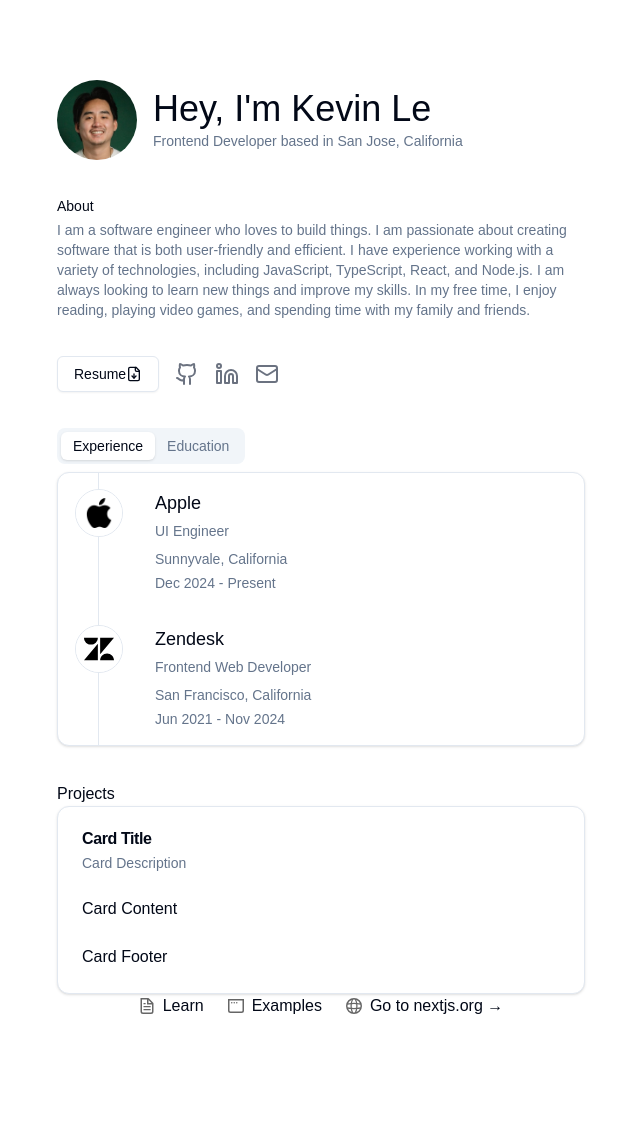
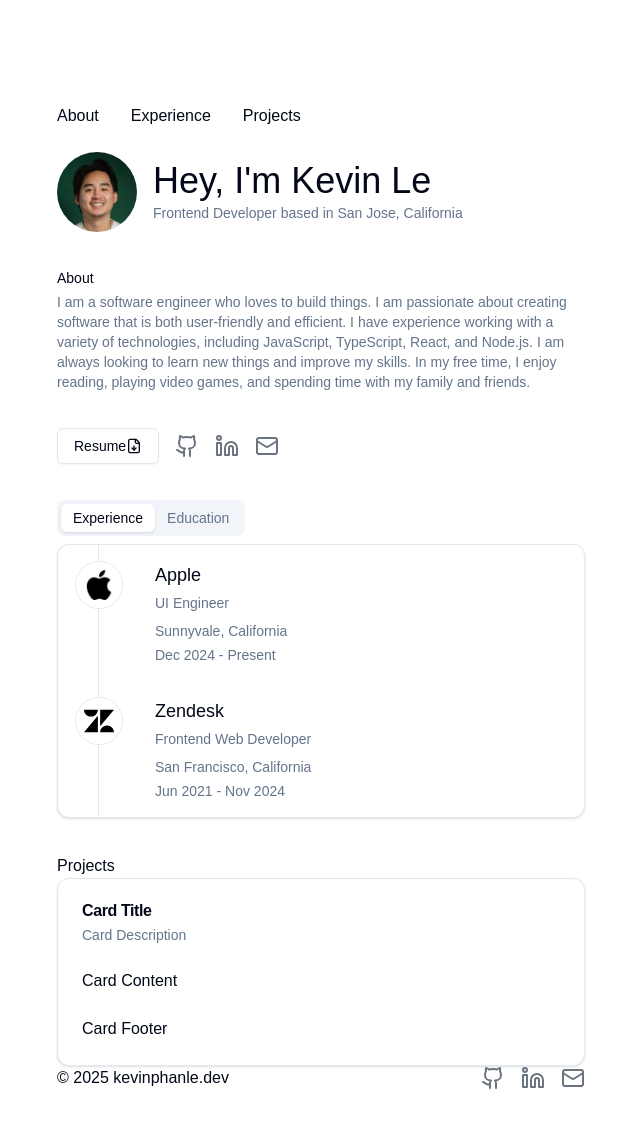
Before and after one commit to kevinphanle/kev.dev, a Next.js app: page / in a window 1280 px wide. Shown: the top 1126 px of the page, without its empty margins (319-959 px from the left). Before the commit the page ends 1098 px from the top, so only its background shows below. Built offline with nearby package versions, Linux system fonts and the light colour scheme.

Commit message:
added basic header and footer

```diff
--- /dev/null
+++ b/src/app/components/Footer.tsx
@@ -0,0 +1,16 @@
+import Link from "next/link";
+import Socials from "./Socials";
+
+export default function Footer() {
+  return (
+    <footer className="flex flex-col items-center justify-center pb-32 sm:flex-row-reverse sm:justify-between">
+      <Socials />
+      <section>
+        <p>
+          <span>&copy; {new Date().getFullYear()} </span>
+          <Link href="/">kevinphanle.dev</Link>
+        </p>
+      </section>
+    </footer>
+  );
+}
--- /dev/null
+++ b/src/app/components/Header.tsx
@@ -0,0 +1,25 @@
+export default function Header() {
+  return (
+    <header className="sticky top-0 z-50 bg-background/75 py-6 backdrop-blur-sm">
+      <nav className="flex items-center justify-between">
+        <ul className="flex gap-4 sm:gap-8">
+          <li>
+            <a href="#about" className="header-link">
+              About
+            </a>
+          </li>
+          <li>
+            <a href="#experience" className="header-link">
+              Experience
+            </a>
+          </li>
+          <li>
+            <a href="#projects" className="header-link">
+              Projects
+            </a>
+          </li>
+        </ul>
+      </nav>
+    </header>
+  );
+}
--- a/src/app/page.tsx
+++ b/src/app/page.tsx
@@ -5,62 +5,19 @@
 import { Projects } from "./components/projects";
 import { ActionBar } from "./components/actionBar";
 import { Experience } from "./components/experience";
+import Footer from "./components/Footer";
+import Header from "./components/Header";
 
 export default function Home() {
   return (
     <main className="mx-auto min-h-screen max-w-xl px-6 py-20 font-light">
+      <Header />
       <Bio bio={bioData} />
       <About />
       <ActionBar />
       <Experience />
       <Projects />
-      <footer className="row-start-3 flex gap-6 flex-wrap items-center justify-center">
-        <a
-          className="flex items-center gap-2 hover:underline hover:underline-offset-4"
-          href="https://nextjs.org/learn?utm_source=create-next-app&utm_medium=appdir-template-tw&utm_campaign=create-next-app"
-          target="_blank"
-          rel="noopener noreferrer"
-        >
-          <Image
-            aria-hidden
-            src="/file.svg"
-            alt="File icon"
-            width={16}
-            height={16}
-          />
-          Learn
-        </a>
-        <a
-          className="flex items-center gap-2 hover:underline hover:underline-offset-4"
-          href="https://vercel.com/templates?framework=next.js&utm_source=create-next-app&utm_medium=appdir-template-tw&utm_campaign=create-next-app"
-          target="_blank"
-          rel="noopener noreferrer"
-        >
-          <Image
-            aria-hidden
-            src="/window.svg"
-            alt="Window icon"
-            width={16}
-            height={16}
-          />
-          Examples
-        </a>
-        <a
-          className="flex items-center gap-2 hover:underline hover:underline-offset-4"
-          href="https://nextjs.org?utm_source=create-next-app&utm_medium=appdir-template-tw&utm_campaign=create-next-app"
-          target="_blank"
-          rel="noopener noreferrer"
-        >
-          <Image
-            aria-hidden
-            src="/globe.svg"
-            alt="Globe icon"
-            width={16}
-            height={16}
-          />
-          Go to nextjs.org →
-        </a>
-      </footer>
+      <Footer />
     </main>
   );
 }
```
